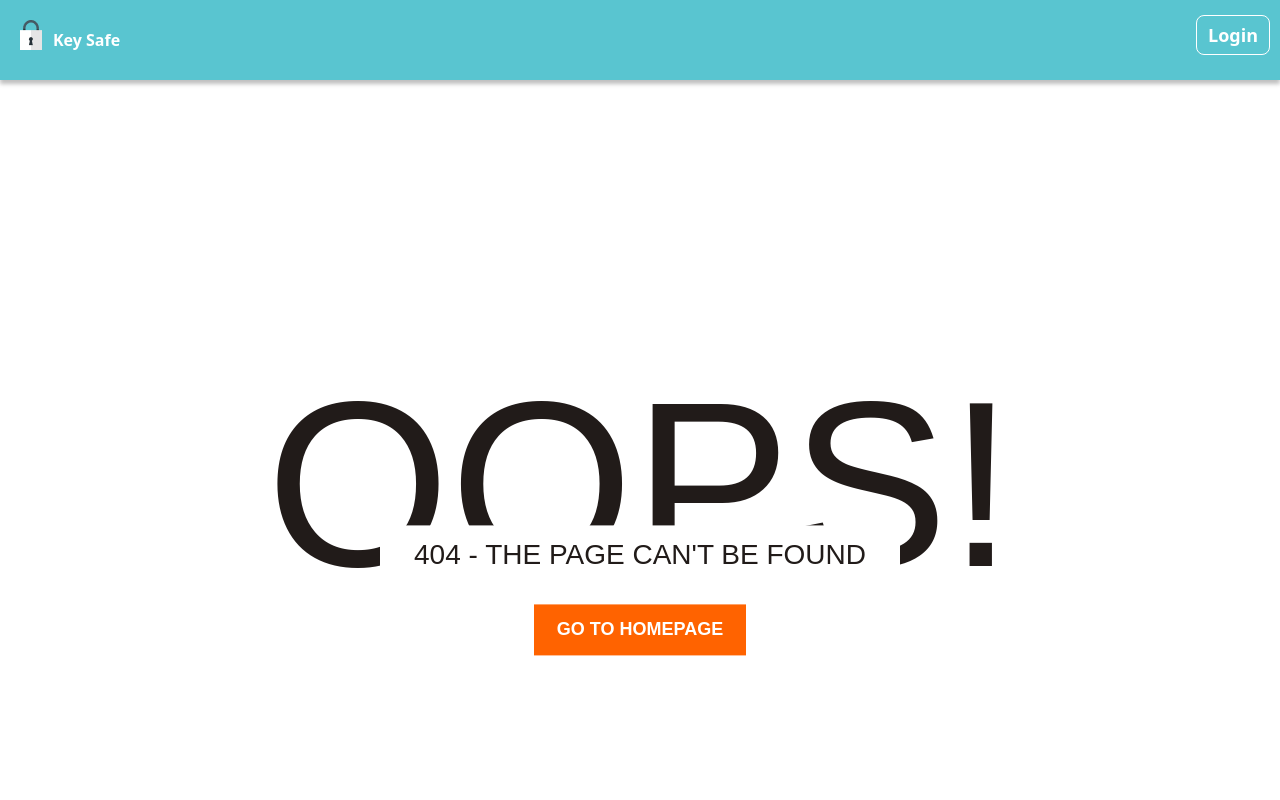
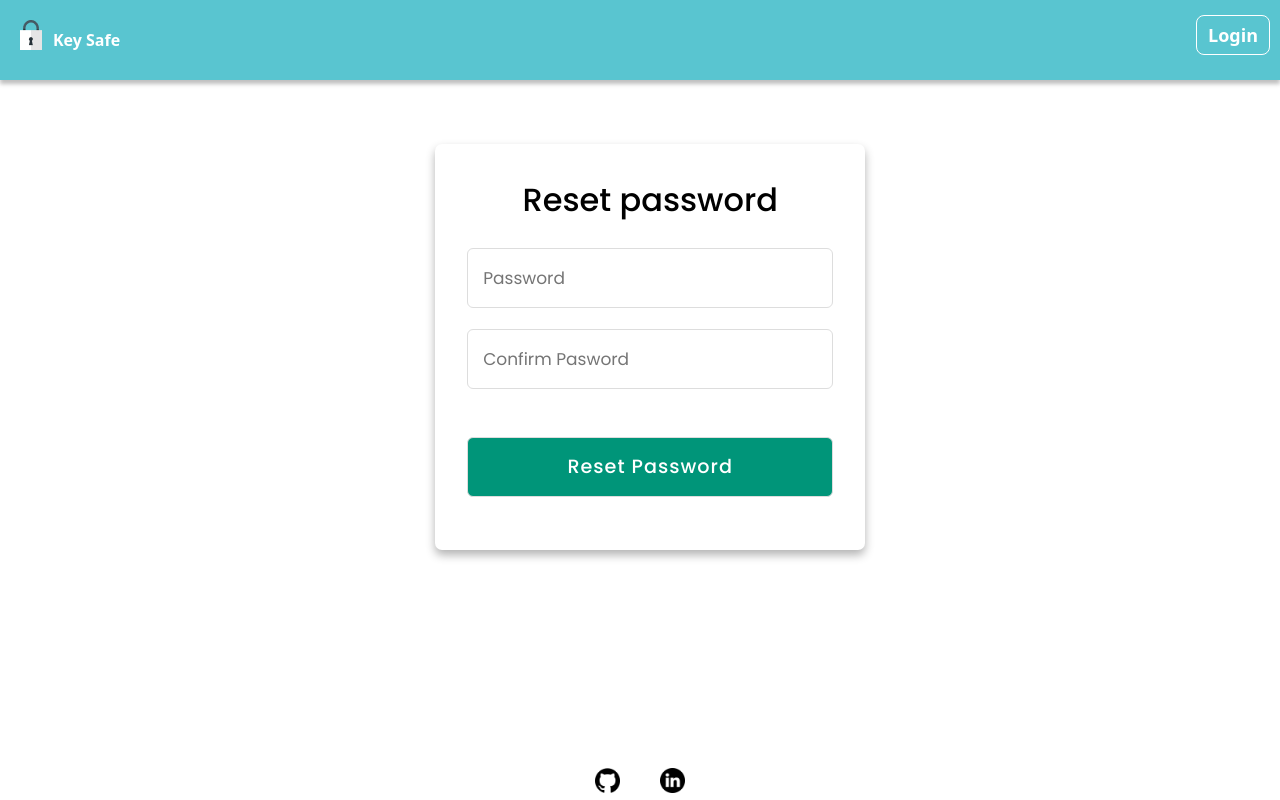
Before and after one commit to abhijeetnishal/Password-Shield, a React (Create React App) app in the folder client/: page /resetpassword in a window 1280 px wide. Before the commit this address had no page. Shown: the top 800 px of the page. Built offline with nearby package versions, Linux system fonts and the light colour scheme.

Commit message:
added reset password feature

```diff
--- a/client/src/App.js
+++ b/client/src/App.js
@@ -8,6 +8,8 @@ import Header from './components/header/Header'
 import Footer from './components/footer/Footer'
 import ErrorPage from './components/errorPage/ErrorPage'
 import ProtectedRoute from './ProtectedRoute'
+import ResetPassword from './components/auth/ResetPassword'
+import SetPassword from './components/auth/SetPassword'
 
 function App() {
   return(
@@ -16,6 +18,8 @@ function App() {
         <Routes>
           <Route path="/" element={<LandingPage />} />
           <Route path='/register' element={<Register />} />
+          <Route path='/sendemail' element={<ResetPassword />} />
+          <Route path='/resetpassword' element={<SetPassword />} />
           <Route path='/login' element={<Login />} />
           <Route path="/create" element={<ProtectedRoute> <CreatePassword /> </ProtectedRoute>}/>
           <Route path="/view" element={<ProtectedRoute> <PasswordPage /> </ProtectedRoute>} />
--- a/client/src/components/auth/Login.jsx
+++ b/client/src/components/auth/Login.jsx
@@ -83,6 +83,9 @@ const Login = () => {
           <input type="password" value={password}  onChange={(e)=>setPassword(e.target.value)} placeholder="Enter your password" />
         </form>
         <div>
+        <div className='forgetpassword'>
+        <Link className='forgetpasswordtext' to='/sendemail'>Forget Password?</Link>
+        </div>
         {
           (validateEmail(email) && password) ? (
             <input type='button' className='button' onClick={handleSubmit} disabled={isLoading} value='Login' />
--- /dev/null
+++ b/client/src/components/auth/ResetPassword.jsx
@@ -0,0 +1,69 @@
+import { useState} from 'react'
+import { Link, Navigate } from 'react-router-dom'
+import { Cookies } from "react-cookie"
+import '../../styles/Register.css'
+import LoadingSpinner from '../loadingSpinner/LoadingSpinner'
+
+const ResetPassword = () => {
+  const [email, setEmail] = useState('');
+
+  //eslint-disable-next-line
+  const cookies = new Cookies();
+
+  const [btnClick, setBtnClick] = useState(false);
+  const [message, setMessage] = useState('');
+  const [redirect, setRedirect] = useState(false);
+  const [userId, setUserId] = useState('');
+  const [isLoading, setIsLoading] = useState(false);
+
+  const handleSubmit = async(e)=>{
+    setIsLoading(true);
+
+    e.preventDefault();
+    const regex = /^[^\s@]+@[^\s@]+\.[^\s@]+$/;
+    const valid= regex.test(email);
+    if(!valid){
+        setMessage("Enter valid email address")
+        return;
+    }
+    if(valid) setMessage("")
+        console.log(process.env.REACT_APP_HOST_URL)
+    const response = await fetch(`${process.env.REACT_APP_HOST_URL}/auth/sendemail`,{
+      method: 'POST',
+      headers: {
+        'Content-Type': 'application/json'
+      },
+      body: JSON.stringify({
+        email:email
+
+      }),
+      credentials: 'include'
+    })
+    const data=await response.json();
+    if(data.status===true && data.error===false)setMessage("email send successfully")
+        else if(data.status===false && data.error===true)setMessage("some  error  has occured")
+    else if (data.status===false && data.error===false)setMessage("email  doesn't exists")
+
+    }
+
+  return (
+    <div className='register'>
+    <div className='container'>
+    <div className="login form">
+
+        <header>Reset password</header>
+        <form>
+          <input type="email" className='email'    value={email} onChange={(e)=>setEmail(e.target.value)} placeholder="Enter your email" />
+          <span style={{textAlign:"center",color:"red"}}>{message}</span>
+          <input type='button' className='button' onClick={handleSubmit} value='Send Email' />
+
+        </form>
+
+
+        </div>
+        </div>
+      </div>
+  )
+}
+
+export default ResetPassword
--- /dev/null
+++ b/client/src/components/auth/SetPassword.jsx
@@ -0,0 +1,101 @@
+import { useState} from 'react'
+import { Link, Navigate ,useLocation, useNavigate} from 'react-router-dom'
+import { Cookies } from "react-cookie"
+import '../../styles/Register.css'
+import LoadingSpinner from '../loadingSpinner/LoadingSpinner'
+
+const SetPassword = () => {
+
+  const location =useLocation();
+  const searchParams = new URLSearchParams(location.search);
+  const navigate=useNavigate();
+  // Access individual query parameters
+  const email = searchParams.get('email');
+  console.log(location)
+  //eslint-disable-next-line
+  const cookies = new Cookies();
+
+
+  const [message, setMessage] = useState('');
+  const [password,setPassword]=useState('')
+  const [confirmpassword,setConfirmPassword]=useState('')
+  const [redirect, setRedirect] = useState(false);
+  const [userId, setUserId] = useState('');
+  const [isLoading, setIsLoading] = useState(false);
+
+  const handleSubmit = async(e)=>{
+
+    setIsLoading(true);
+
+    e.preventDefault();
+    if(!password){
+
+setMessage(" enter password")
+return;
+    }
+    if(!confirmpassword){
+
+        setMessage(" enter confirm password")
+        return;
+            }
+
+    if(password!==confirmpassword){
+        setMessage("Both the passwords are not matching")
+        return;
+    }
+     setMessage("")
+    const response = await fetch(`${process.env.REACT_APP_HOST_URL}/auth/resetpassword`,{
+      method: 'POST',
+      headers: {
+        'Content-Type': 'application/json'
+      },
+      body: JSON.stringify({
+
+        email:email,
+        password:password
+
+      }),
+      credentials: 'include'
+    })
+    const data=await response.json();
+    if(data.status===true && data.error===false){
+        setMessage("password updated successfully ... redirecting you to login page in 3..2..1")
+
+        setTimeout(()=>{
+            navigate("/login");
+        },5000);
+
+
+    }
+        else if(data.status===false && data.error===true)setMessage("some  error  has occured")
+    else if (data.status===false && data.error===false)setMessage("email  doesn't exists")
+
+}
+
+
+
+
+
+  return (
+    <div className='register'>
+    <div className='container'>
+    <div className="login form">
+
+        <header>Reset password</header>
+        <form>
+          <input type="password"    value={password} onChange={(e)=>setPassword(e.target.value)} placeholder="Password" />
+          <input type="password"     value={confirmpassword} onChange={(e)=>setConfirmPassword(e.target.value)} placeholder="Confirm Pasword" />
+
+          <span style={{textAlign:"center",color:"red"}}>{message}</span>
+          <input type='button' className='button' onClick={handleSubmit} value='Reset Password' />
+
+        </form>
+
+
+        </div>
+        </div>
+      </div>
+  )
+}
+
+export default SetPassword
--- a/client/src/styles/Register.css
+++ b/client/src/styles/Register.css
@@ -46,6 +46,11 @@
  .form input:focus{
    box-shadow: 0 1px 0 rgba(0,0,0,0.2);
  }
+ .forgetpassword{
+  display: flex;
+  justify-content: end;
+ }
+
 .form a{
   font-size: 16px;
   color: #009579;
```
